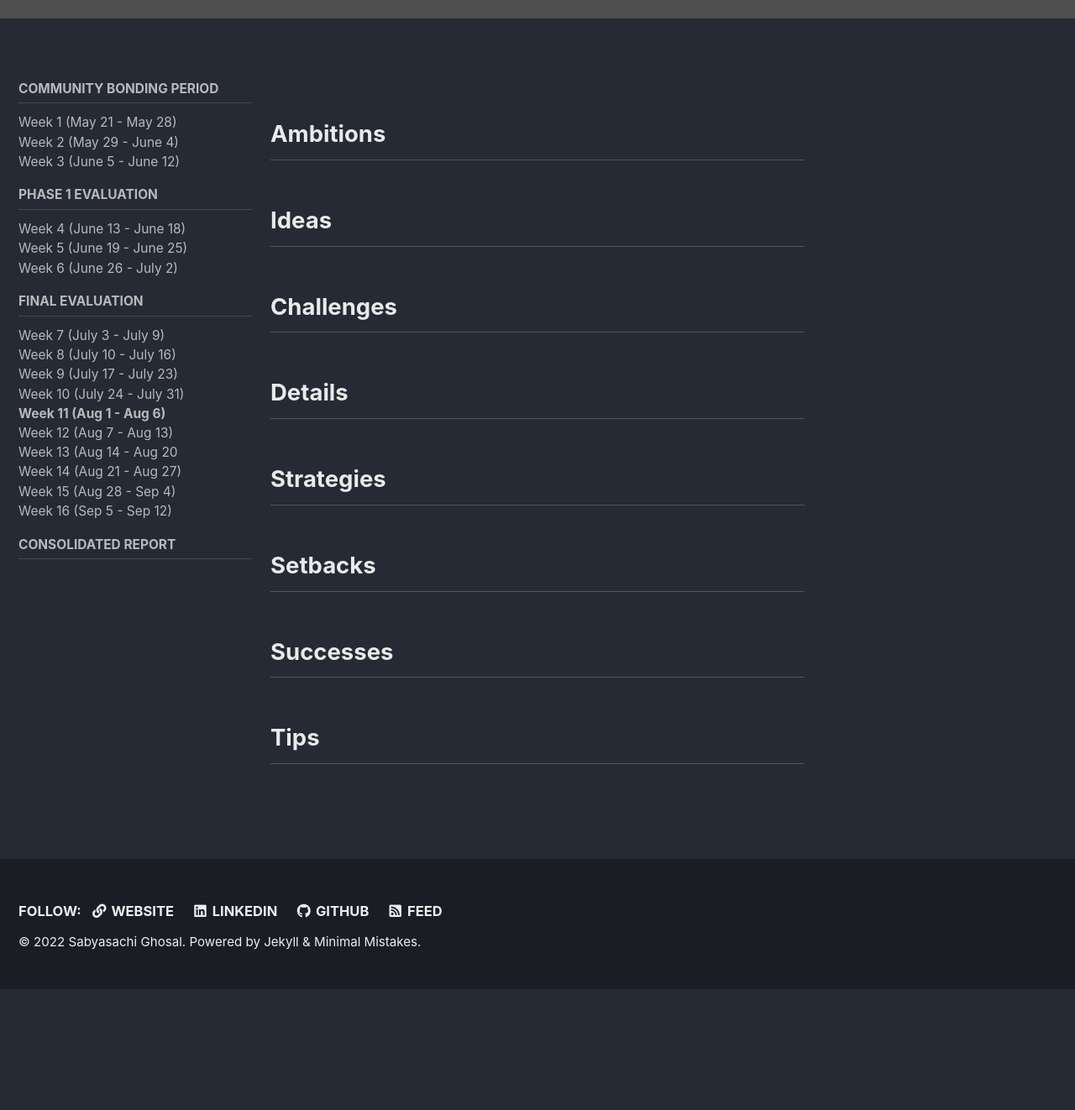
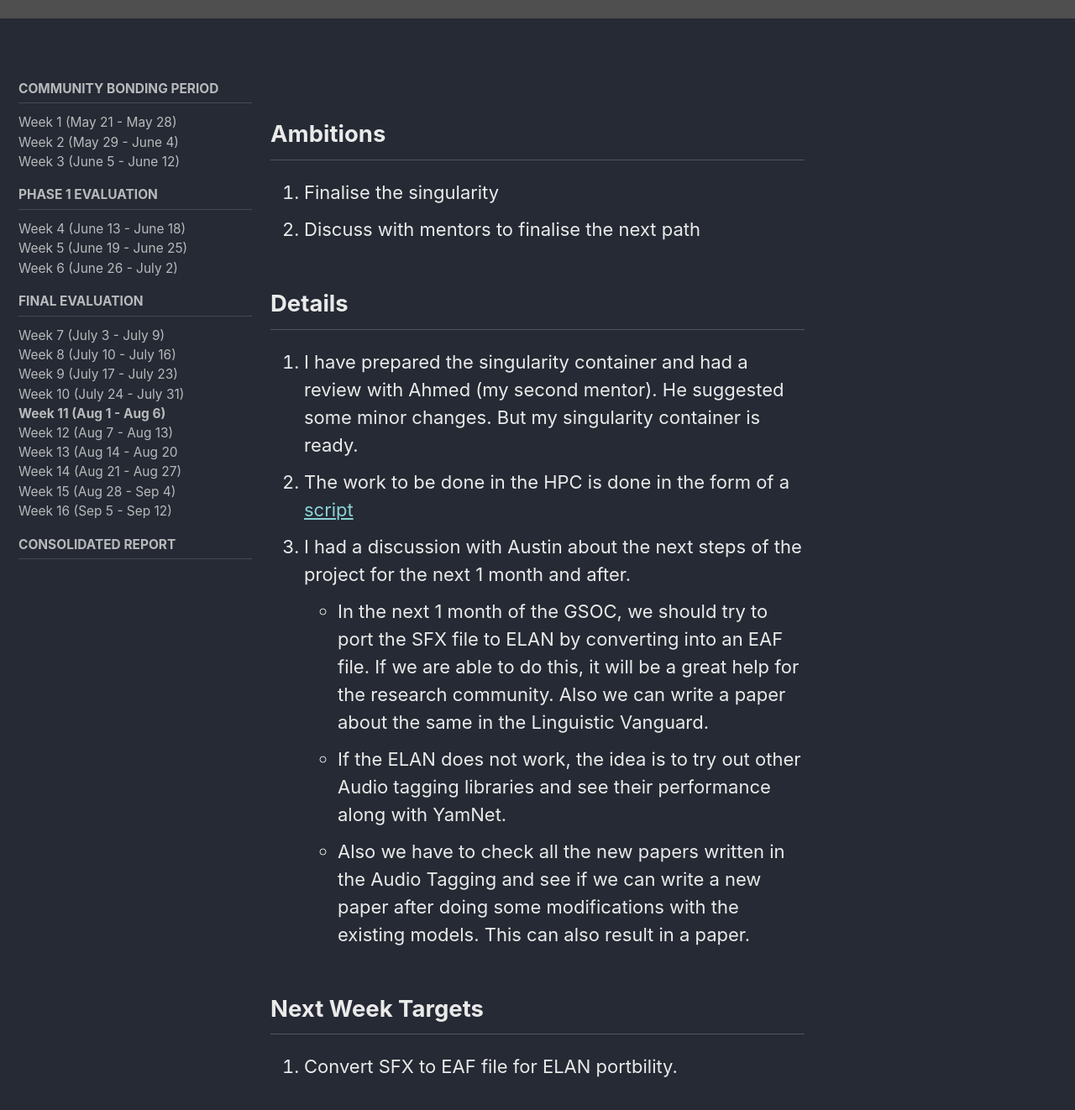
Before and after one commit to technosaby/technosaby.github.io, a Jekyll site: the page built from _pages/gsoc/phase2/week11.md, in a window 1280 px wide and 1400 px high, scrolled down 289 px. Shown: the top 1322 px of the window at 84% size. Built offline with Jekyll 4.4.1, drawn with Linux system fonts in a browser that asks for light colours; cached includes are drawn as plain includes; before the commit the page ends 1467 px from its top, so only the background shows below that; grey boxes are pictures that could not be loaded.

Commit message:
Addition of new files

```diff
--- a/_pages/gsoc/phase2/week11.md
+++ b/_pages/gsoc/phase2/week11.md
@@ -12,17 +12,16 @@ sidebar:
 ---
 
 ## Ambitions
-
-## Ideas
-
-## Challenges
+ 1. Finalise the singularity
+ 2. Discuss with mentors to finalise the next path
 
 ## Details
+1. I have prepared the singularity container and had a review with Ahmed (my second mentor). He suggested some minor changes. But my singularity container is ready.
+2. The work to be done in the HPC is done in the form of a [script](https://github.com/technosaby/gsoc2022/blob/main/hpc_script.sh)
+3. I had a discussion with Austin about the next steps of the project for the next 1 month and after.
+  - In the next 1 month of the GSOC, we should try to port the SFX file to ELAN by converting into an EAF file. If we are able to do this, it will be a great help for the research community. Also we can write a paper about the same in the Linguistic Vanguard.
+  - If the ELAN does not work, the idea is to try out other Audio tagging libraries and see their performance along with YamNet.
+  - Also we have to check all the new papers written in the Audio Tagging and see if we can write a new paper after doing some modifications with the existing models. This can also result in a paper.
 
-## Strategies
-
-## Setbacks
-
-## Successes
-
-## Tips
+## Next Week Targets
+1. Convert SFX to EAF file for ELAN portbility.
```
